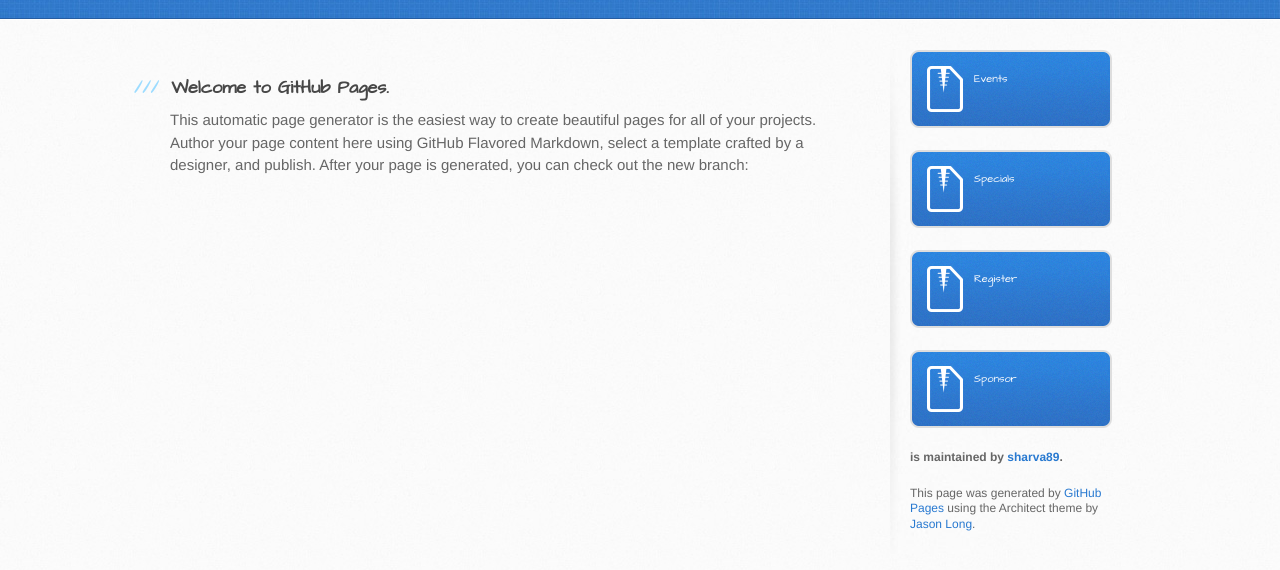
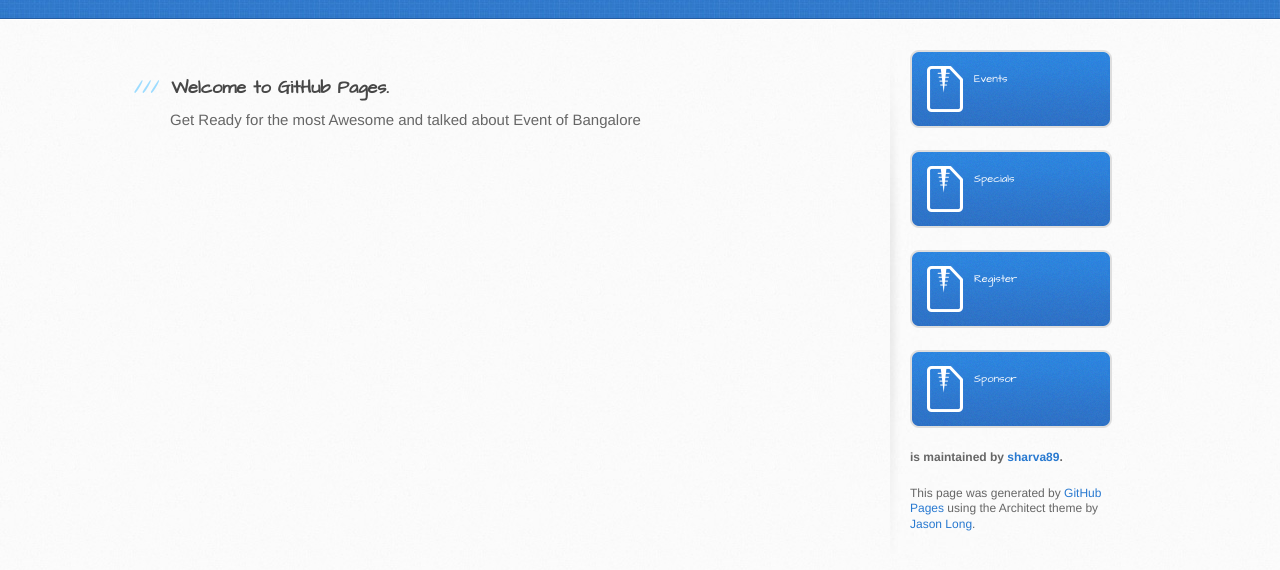
Before and after one commit to Sharvakant/Unmaad-1, a plain HTML site: page index.html in a window 1280 px wide. Shown: the part 182-752 px from the top of the page. Drawn offline with Linux system fonts and the light colour scheme.

Commit message:
Update index.html

```diff
--- a/index.html
+++ b/index.html
@@ -31,7 +31,7 @@
           <h3>
 <a name="welcome-to-github-pages" class="anchor" href="#welcome-to-github-pages"><span class="octicon octicon-link"></span></a>Welcome to GitHub Pages.</h3>
 
-<p>This automatic page generator is the easiest way to create beautiful pages for all of your projects. Author your page content here using GitHub Flavored Markdown, select a template crafted by a designer, and publish. After your page is generated, you can check out the new branch:</p>
+<p>Get Ready for the most Awesome and talked about Event of Bangalore</p>
 
 
 
```
